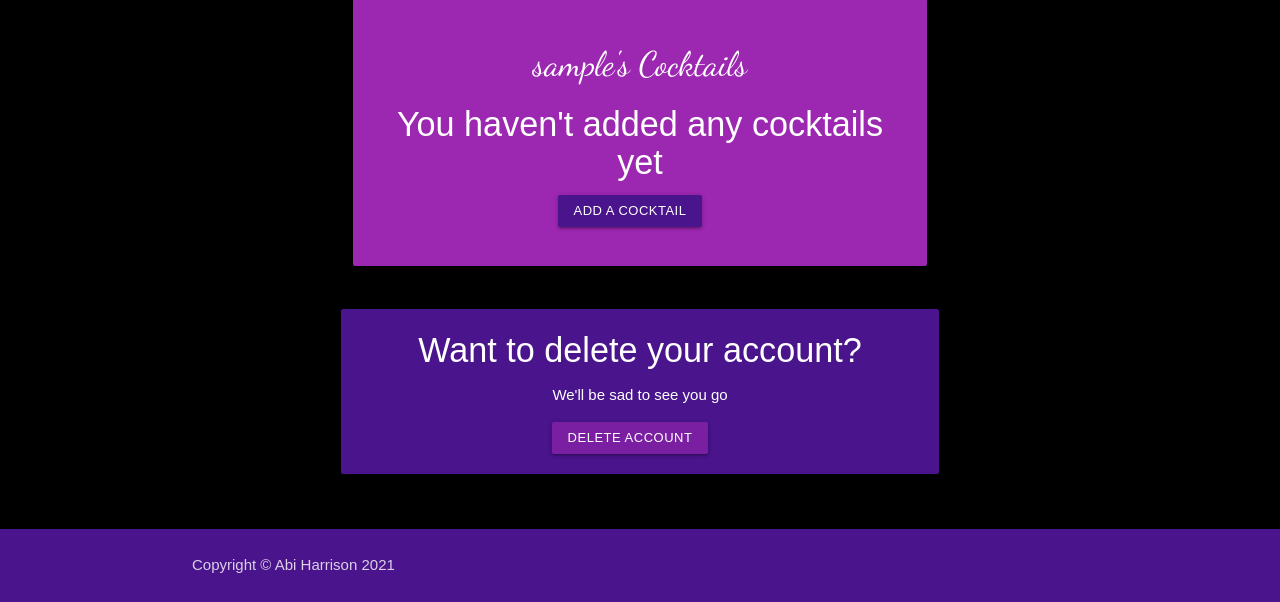
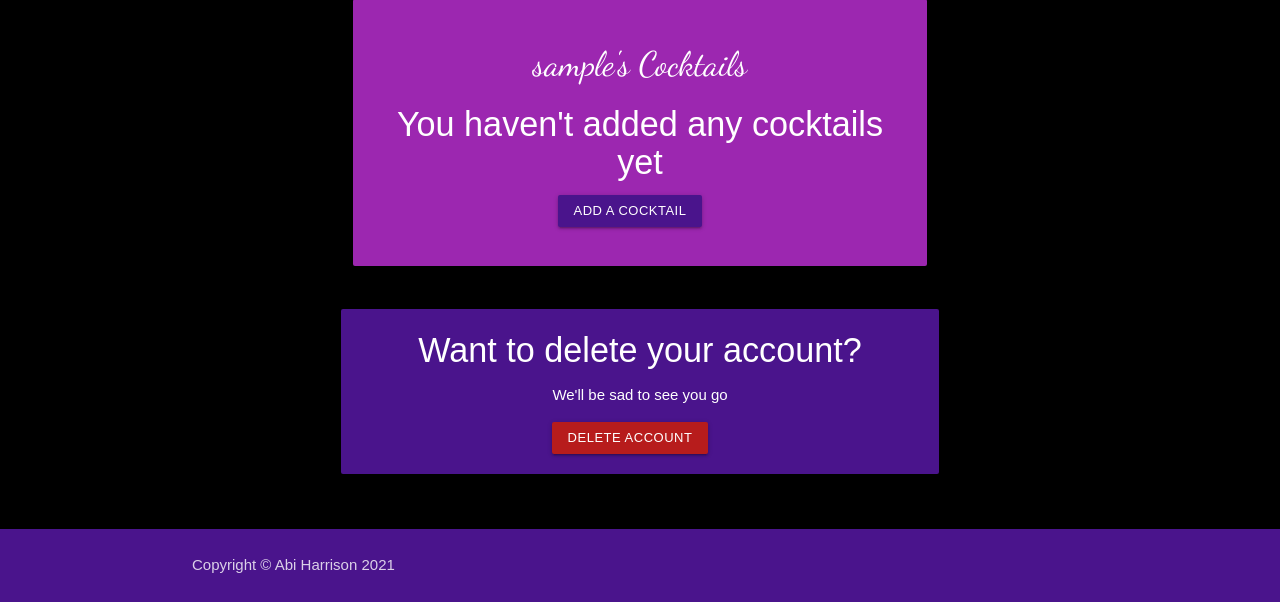
Before and after one commit to Abibubble/ms3-the-bar-blade, a Flask app: page /profile/1 in a window 1280 px wide. Shown: the part 367-969 px from the top of the page. Run offline with Flask 2, Linux system fonts and the light colour scheme; the visitor is signed in with stand-in values (Sample User, id 1); a database or web service that is not in the repository returns one stand-in record (values such as "Sample title"); some libraries are stand-ins or nearby versions; some web fonts are replaced.

Commit message:
wip: Improve color contrast ratio on delete button

```diff
--- a/templates/profile.html
+++ b/templates/profile.html
@@ -67,7 +67,7 @@
                 Want to delete your account?
             </h4>
             <p>We'll be sad to see you go</p>
-            <span onclick="document.getElementById('modal-{{ username }}').style.display='block'" class="btn-small purple darken-2 edit-btn">Delete Account</span>
+            <span onclick="document.getElementById('modal-{{ username }}').style.display='block'" class="btn-small red darken-4 edit-btn">Delete Account</span>
             <div id="modal-{{ username }}" class="modal">
                 <span onclick="document.getElementById('modal-{{ username }}').style.display='none'" class="close-icon white" title="Close Modal"><i class="far fa-times-circle"></i></span>
                 <div class="modal-content" class="purple darken-4">
@@ -76,10 +76,10 @@
                     <p>Are you sure you want to permanently delete your account?</p>
                     <div class="row">
                         <div class="col s5 offset-s1">
-                            <button type="button" class="btn-small purple" onclick="document.getElementById('modal-{{ username }}').style.display='none'">Cancel</button>
+                            <button type="button" class="btn-small green darken-4" onclick="document.getElementById('modal-{{ username }}').style.display='none'">Cancel</button>
                         </div>
                         <div class="col s5">
-                            <a href="{{ url_for('delete_account', username=username) }}" class="btn-small red">Delete</a>
+                            <a href="{{ url_for('delete_account', username=username) }}" class="btn-small red darken-4">Delete</a>
                         </div>
                     </div>
                 </div>
```
